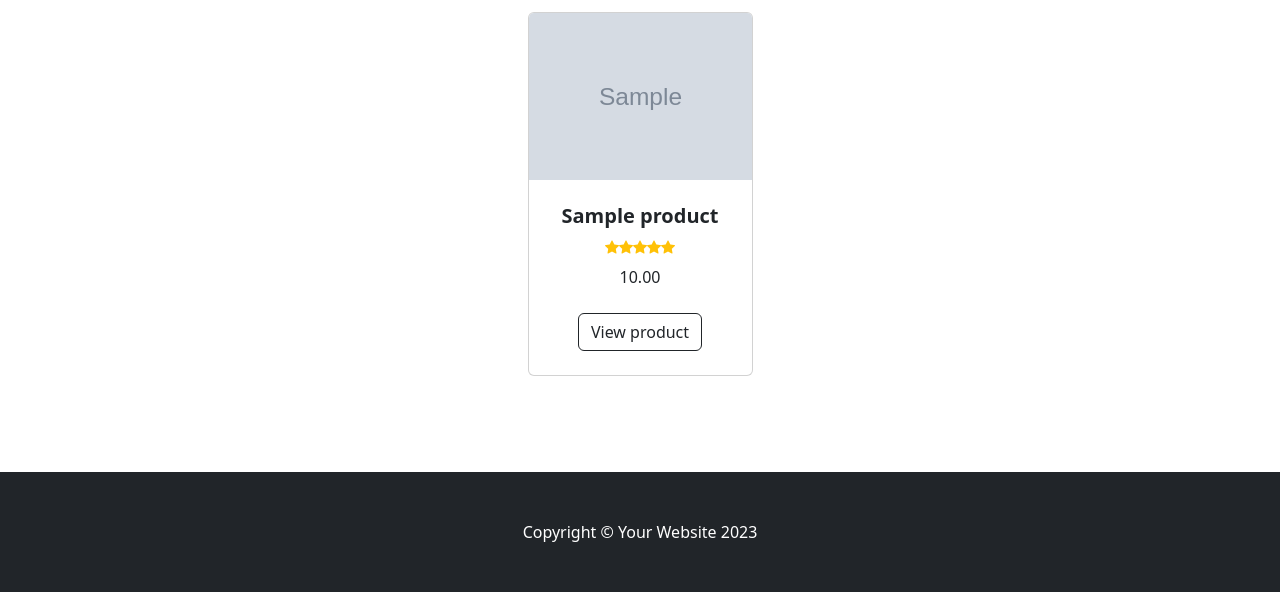
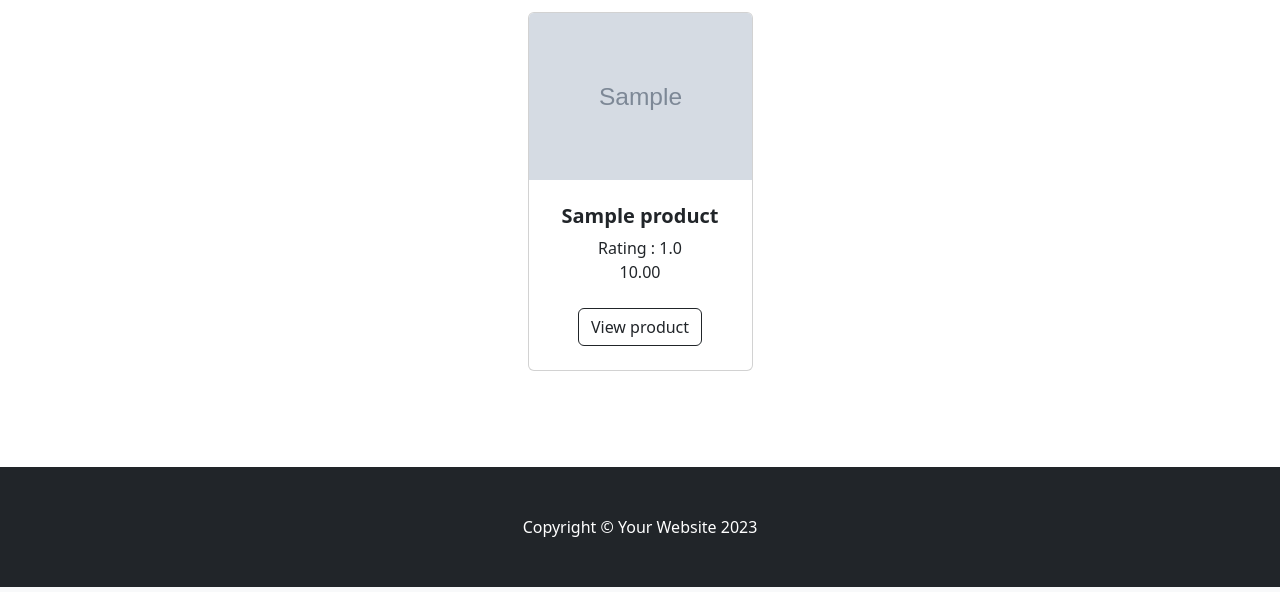
Before and after one commit to jmavlonov/n79_shop, a Django app: page /shop/home/ in a window 1280 px wide. Shown: the part 565-1157 px from the top of the page. Run offline with Django 5.2, Linux system fonts and the light colour scheme; tables that the repository leaves empty hold one stand-in row (values such as "Sample post"); grey boxes marked "Sample" are stand-in pictures; some libraries are stand-ins or nearby versions.

Commit message:
annotate and aggregate

```diff
--- a/app/models.py
+++ b/app/models.py
@@ -27,6 +27,7 @@ class Category(models.Model):
 
     created_at = models.DateTimeField(auto_now_add=True)
     updated_at = models.DateTimeField(auto_now=True)
+
 
     def __str__(self):
         return self.title
--- a/app/templates/app/home.html
+++ b/app/templates/app/home.html
@@ -72,7 +72,7 @@
                 </div>
 
                 <div class="col-1">
-                    <a class="btn btn-outline-dark mt-auto" href="#"> Rating </a>
+                    <a class="btn btn-outline-dark mt-auto" href="?filter_type=rating"> Rating </a>
                 </div>
 
             </div>
@@ -95,13 +95,14 @@
                                         <!-- Product name-->
                                         <h5 class="fw-bolder">{{product.name}}</h5>
                                         <!-- Product reviews-->
-                                        <div class="d-flex justify-content-center small text-warning mb-2">
+                                        {% comment %} <div class="d-flex justify-content-center small text-warning mb-2">
                                             <div class="bi-star-fill"></div>
                                             <div class="bi-star-fill"></div>
                                             <div class="bi-star-fill"></div>
                                             <div class="bi-star-fill"></div>
                                             <div class="bi-star-fill"></div>
-                                        </div>
+                                        </div> {% endcomment %}
+                                        Rating : {{product.avg_comment}}<br>
                                         <!-- Product price-->
                                         {% if product.discount %}
                                             <span class="text-muted text-decoration-line-through">{{product.price}}</span>
--- a/app/utils.py
+++ b/app/utils.py
@@ -13,4 +13,7 @@ def product_price_filter(filter_type,products = None):
     elif filter_type == "cheap":
         products = products.order_by("price")
 
+    elif filter_type == 'rating':
+        products = products.order_by('-avg_comment')
+
     return products
--- a/app/views.py
+++ b/app/views.py
@@ -4,6 +4,8 @@ from app.forms import CommentModelForm,OrderModelForm
 from django.contrib import messages
 from django.db.models import Q
 from app.utils import product_price_filter
+from django.db.models import Avg, Value
+from django.db.models.functions import Coalesce
 
 
 # Create your views here.
@@ -13,7 +15,7 @@ def home(request,category_id : int | None = None):
     search_query = request.GET.get("q","")
     filter_type = request.GET.get("filter_type","")
     categories = Category.objects.all() # select * from categories;
-    products = Product.objects.all()
+    products = Product.objects.annotate(avg_comment = Coalesce(Avg('comments__rating'), Value(0.0)))
 
     if category_id is not None:
         products = products.filter(category = category_id)
@@ -27,8 +29,7 @@ def home(request,category_id : int | None = None):
 
     context = {
         'categories':categories,
-        'products':products
-
+        'products':products,
     }
     return render(request,'app/home.html',context)
 
@@ -36,13 +37,15 @@ def home(request,category_id : int | None = None):
 
 def product_detail(request,pk):
     product = get_object_or_404(Product,id = pk)
-    comments = product.comments.filter(parent__isnull=True).order_by('-created_at')
+    # comments = product.comments.filter(parent__isnull=True).order_by('-created_at')
+    comments = product.comments.all().order_by('-created_at')
     related_products = Product.objects.filter(category = product.category).exclude(id=product.id)
 
     context = {
         'product':product,
         'comments':comments,
-        'related_products':related_products
+        'related_products':related_products,
+
     }
     return render(request,'app/detail.html',context)
 
```
